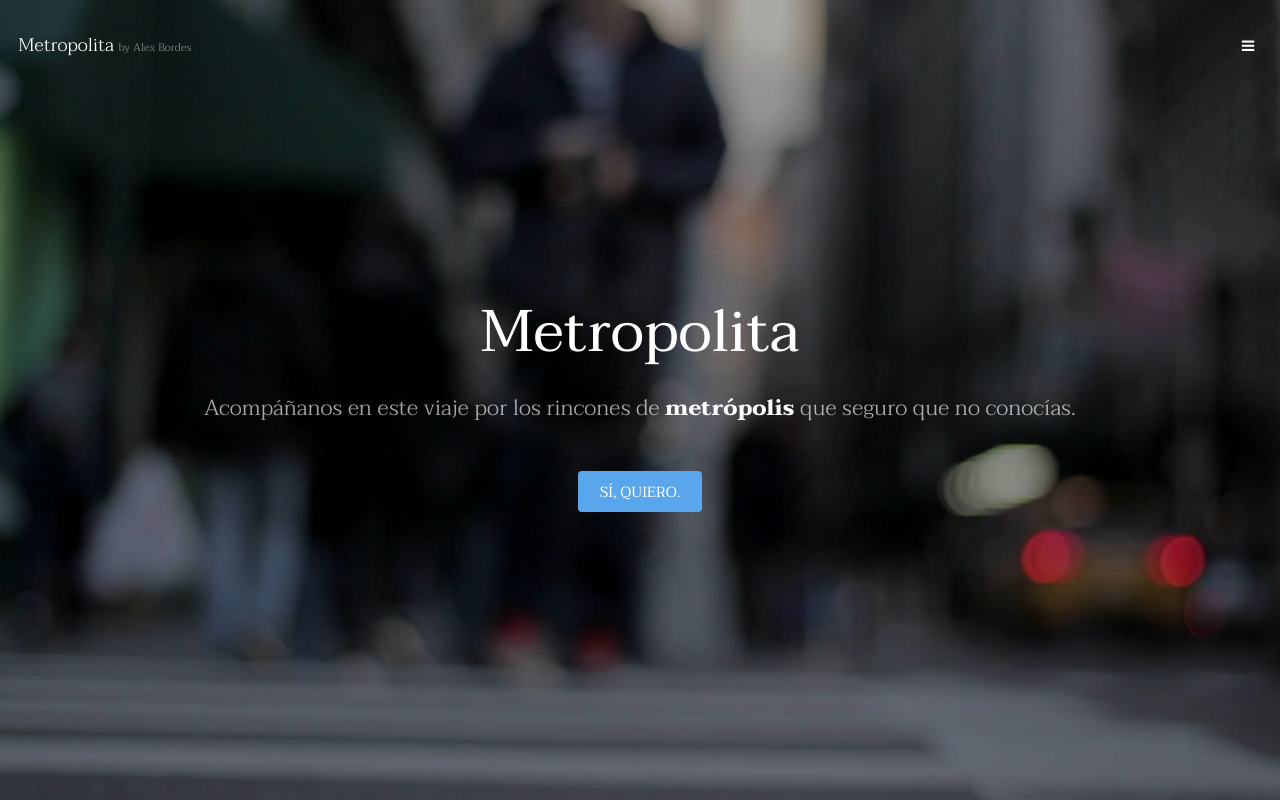
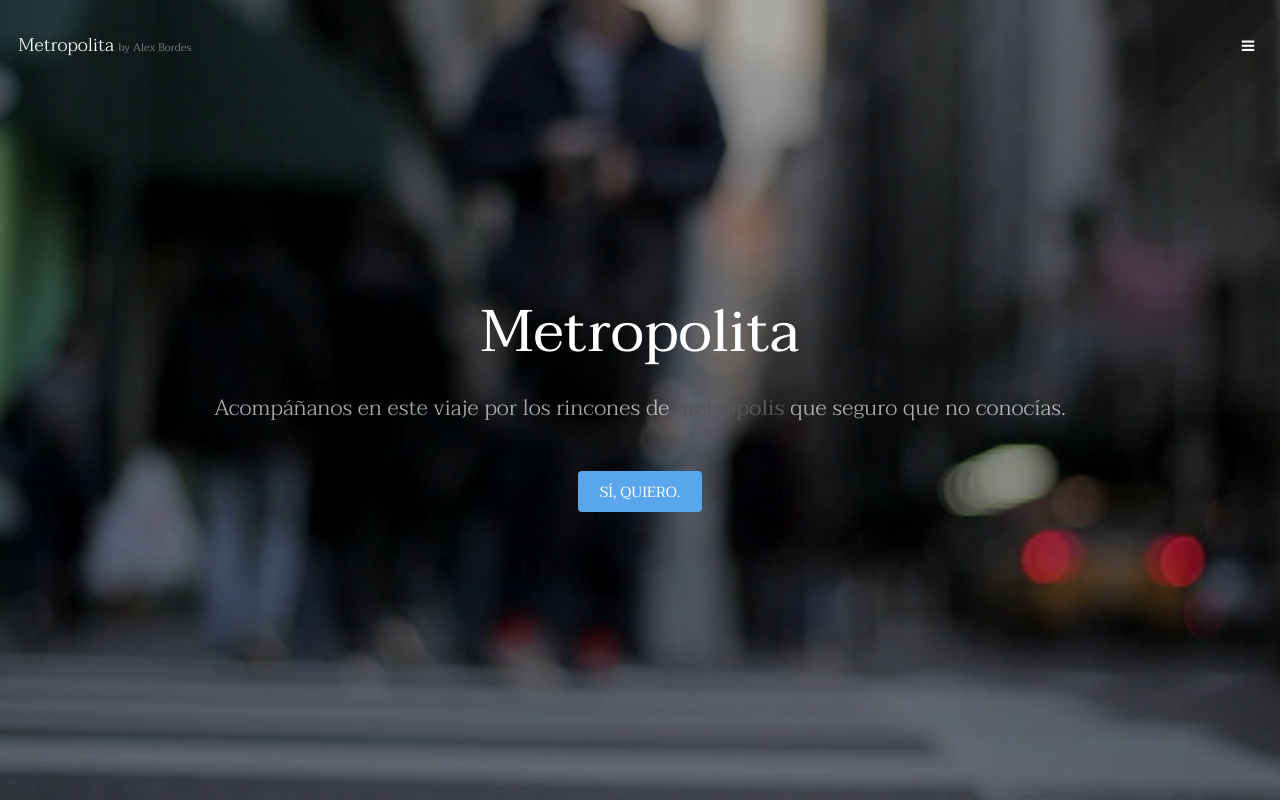
Before and after one commit to Alexlord14/04_REP_METROPOLITA, a plain HTML site: page index.html in a window 1280 px wide. Shown: the top 800 px of the page. Drawn offline with Linux system fonts and the light colour scheme.

Commit message:
rectificación

```diff
--- a/assets/css/main.css
+++ b/assets/css/main.css
@@ -3724,7 +3724,6 @@
 		text-align: center;
 		overflow: hidden;
 	}
-	    #banner b{color: white;font-weight: 900;!important}
 
 		#banner .inner {
 			-moz-transform: scale(1.0);
```
